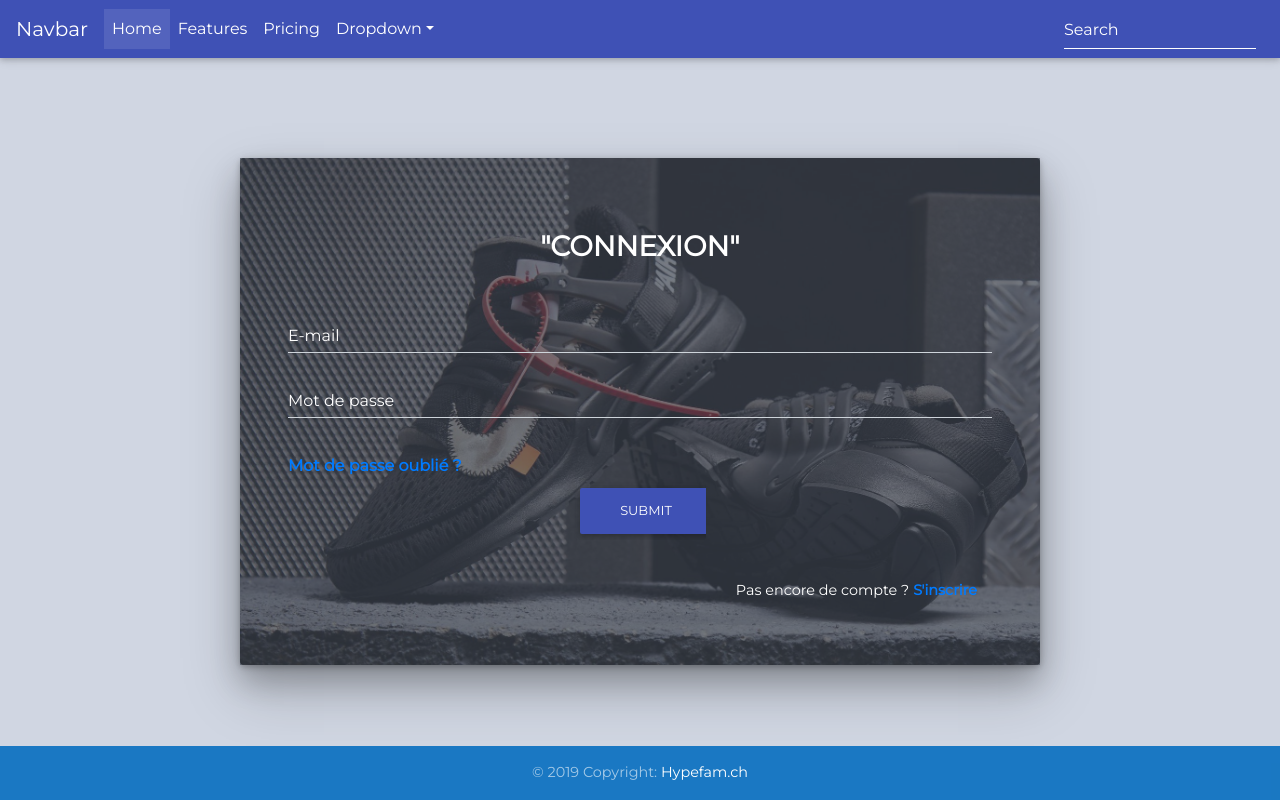
After one commit to Damjan02/hypefame, a PHP site: page /php/connexion.php in a window 1280 px wide. The commit adds this page. Run offline with PHP 8.4, Linux system fonts and the light colour scheme; some libraries are stand-ins or nearby versions.

Commit message:
CONNEXION

```diff
--- a/dev/css/style.css
+++ b/dev/css/style.css
@@ -6,9 +6,24 @@
     font-family: 'Montserrat', sans-serif;
 }
 
+html, body {
+    height: 100%;
+    margin: 0;
+}
+
 video{
     width: 100%;
 
+}
+
+a:hover {
+    color: #ffeb3b;
+}
+
+footer{
+    position: absolute;
+    bottom: 0;
+    width: 100%;
 }
 /*****************************************************************************************************
     Classes
@@ -32,8 +47,21 @@ video{
     background-size: 250px 250px;
 }
 
+.form-connexion{
+    width: 50%;
+    margin: auto;
+    width: 800px;
+    padding-top: 100px;
+}
 
-header {
+.login{
+    width: 700px;
+    margin: auto;
+    margin-top: 100px;
+}
+
+
+#main {
     position: relative;
     background-color: black;
     height: 75vh;
@@ -42,7 +70,7 @@ header {
     overflow: hidden;
 }
 
-header video {
+#main video {
     position: absolute;
     top: 50%;
     left: 50%;
@@ -57,12 +85,12 @@ header video {
     transform: translateX(-50%) translateY(-50%);
 }
 
-header .container {
+#main .container {
     position: relative;
     z-index: 2;
 }
 
-header .overlay {
+#main .overlay {
     position: absolute;
     top: 0;
     left: 0;
@@ -74,14 +102,36 @@ header .overlay {
 }
 
 @media (pointer: coarse) and (hover: none) {
-    header {
+    #main {
         background: url('../img/background.jpg') black no-repeat center center scroll;
     }
-    header video {
+    #main video {
         display: none;
     }
 }
 
+/* Classe test */
+
+@media screen and (max-width: 1100px){
+    .form-connexion{
+        width: 900px;
+    }
+}
+
+@media screen and (max-width: 800px){
+    .form-connexion{
+        width: 700px;
+    }
+}
+
+@media screen and (max-width: 500px){
+    .form-connexion{
+        width: 350px;
+    }
+}
+
+
+
 /*****************************************************************************************************
     ID
 *****************************************************************************************************/
--- /dev/null
+++ b/dev/php/connexion.php
@@ -0,0 +1,163 @@
+<?php
+/**
+ * Created by PhpStorm.
+ * User: jovanovic_damj-esig
+ * Date: 17.09.2019
+ * Time: 10:40
+ */
+?>
+<!DOCTYPE html>
+<html lang="fr">
+
+<head>
+    <meta charset="utf-8">
+    <meta name="viewport" content="width=device-width, initial-scale=1, shrink-to-fit=no">
+    <meta http-equiv="x-ua-compatible" content="ie=edge">
+    <title>Connexion</title>
+    <!-- Font Awesome -->
+    <link rel="stylesheet" href="https://use.fontawesome.com/releases/v5.8.2/css/all.css">
+    <!-- Bootstrap core CSS -->
+    <link href="../css/bootstrap.min.css" rel="stylesheet">
+    <!-- Material Design Bootstrap -->
+    <link href="../css/mdb.min.css" rel="stylesheet">
+    <!-- Your custom styles (optional) -->
+    <link href="../css/style.css" rel="stylesheet">
+
+    <link href="https://fonts.googleapis.com/css?family=Montserrat&display=swap" rel="stylesheet">
+    <link href="https://fonts.googleapis.com/css?family=Rubik+Mono+One&display=swap" rel="stylesheet">
+</head>
+<body class="mdb-color lighten-5">
+<header>
+    <!--Navbar-->
+    <nav class="navbar navbar-expand-lg navbar-dark indigo">
+
+        <!-- Navbar brand -->
+        <a class="navbar-brand" href="#">Navbar</a>
+
+        <!-- Collapse button -->
+        <button class="navbar-toggler" type="button" data-toggle="collapse" data-target="#basicExampleNav"
+                aria-controls="basicExampleNav" aria-expanded="false" aria-label="Toggle navigation">
+            <span class="navbar-toggler-icon"></span>
+        </button>
+
+        <!-- Collapsible content -->
+        <div class="collapse navbar-collapse" id="basicExampleNav">
+
+            <!-- Links -->
+            <ul class="navbar-nav mr-auto">
+                <li class="nav-item active">
+                    <a class="nav-link" href="#">Home
+                        <span class="sr-only">(current)</span>
+                    </a>
+                </li>
+                <li class="nav-item">
+                    <a class="nav-link" href="#">Features</a>
+                </li>
+                <li class="nav-item">
+                    <a class="nav-link" href="#">Pricing</a>
+                </li>
+
+                <!-- Dropdown -->
+                <li class="nav-item dropdown">
+                    <a class="nav-link dropdown-toggle" id="navbarDropdownMenuLink" data-toggle="dropdown"
+                       aria-haspopup="true" aria-expanded="false">Dropdown</a>
+                    <div class="dropdown-menu dropdown-primary" aria-labelledby="navbarDropdownMenuLink">
+                        <a class="dropdown-item" href="#">Action</a>
+                        <a class="dropdown-item" href="#">Another action</a>
+                        <a class="dropdown-item" href="#">Something else here</a>
+                    </div>
+                </li>
+
+            </ul>
+            <!-- Links -->
+
+            <form class="form-inline">
+                <div class="md-form my-0">
+                    <input class="form-control mr-sm-2" type="text" placeholder="Search" aria-label="Search">
+                </div>
+            </form>
+        </div>
+        <!-- Collapsible content -->
+
+    </nav>
+    <!--/.Navbar-->
+</header>
+
+<!--Section: Live preview-->
+<section class="form-dark form-connexion">
+
+    <!--Form without header-->
+    <div class="card card-image" style="background-image: url('../img/connexion.jpg');  background-size: cover;">
+        <div class="text-white rgba-stylish-strong py-5 px-5 z-depth-4">
+
+            <!--Header-->
+            <div class="text-center">
+                <h3 class="white-text mb-5 mt-4 font-weight-bold text-uppercase"><a class="white-text font-weight-bold"><strong>"Connexion"</strong></a></h3>
+                <span class="border-bottom border-primary" style="border-bottom: 2px solid !important;"></span>
+            </div>
+
+
+            <!--Body-->
+            <div class="md-form">
+                <input type="text" id="Form-email5" class="form-control white-text">
+                <label for="Form-email5" class="white-text">E-mail</label>
+            </div>
+
+            <div class="md-form pb-3">
+                <input type="password" id="Form-pass5" class="form-control white-text">
+                <label for="Form-pass5" class="white-text">Mot de passe</label>
+                <div class="form-check my-4">
+                    <label class="form-check-label white-text" for="defaultCheck17"><a href="#" class="font-weight-bold"> Mot de passe oublié ?</a></label>
+                </div>
+            </div>
+
+            <!--Grid row-->
+            <div class="row d-flex align-items-center mb-4">
+
+                <!--Grid column-->
+                <div class="text-center mb-3 col-md-12">
+                    <input type="submit" class="btn btn-block btn-rounded z-depth-1 indigo">
+                </div>
+                <!--Grid column-->
+            </div>
+            <!--Grid row-->
+
+            <!--Grid column-->
+            <div class="col-md-12">
+                <p class="font-small white-text d-flex justify-content-end">Pas encore de compte ? <a href="#" class=" ml-1 font-weight-bold"> S'inscrire</a></p>
+            </div>
+            <!--Grid column-->
+
+        </div>
+    </div>
+    <!--/Form without header-->
+
+</section>
+<!--Section: Live preview-->
+
+
+<!-- Footer -->
+<footer class="page-footer font-small blue">
+
+    <!-- Copyright -->
+    <div class="footer-copyright text-center py-3">© 2019 Copyright:
+        <a href="https://mdbootstrap.com/education/bootstrap/"> Hypefam.ch</a>
+    </div>
+    <!-- Copyright -->
+
+</footer>
+<!-- Footer -->
+
+
+<!-- SCRIPTS -->
+<!-- JQuery -->
+<script type="text/javascript" src="../js/jquery-3.4.1.min.js"></script>
+<!-- Bootstrap tooltips -->
+<script type="text/javascript" src="../js/popper.min.js"></script>
+<!-- Bootstrap core JavaScript -->
+<script type="text/javascript" src="../js/bootstrap.min.js"></script>
+<!-- MDB core JavaScript -->
+<script type="text/javascript" src="../js/mdb.min.js"></script>
+</body>
+
+</html>
```
Also changed, not shown: dev/index.php (+3 -9 lines), dev/img/connexion.jpg (added).
